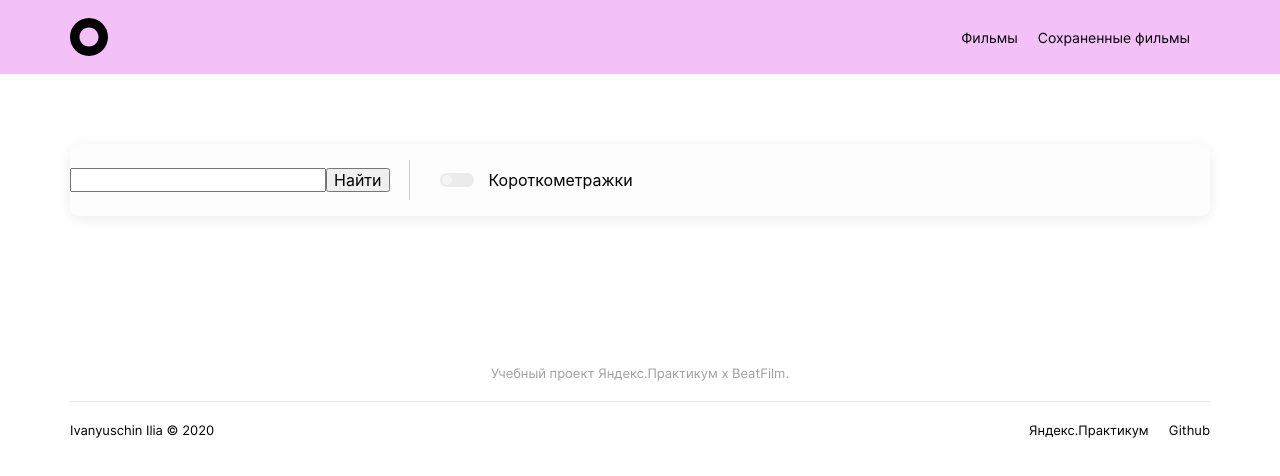
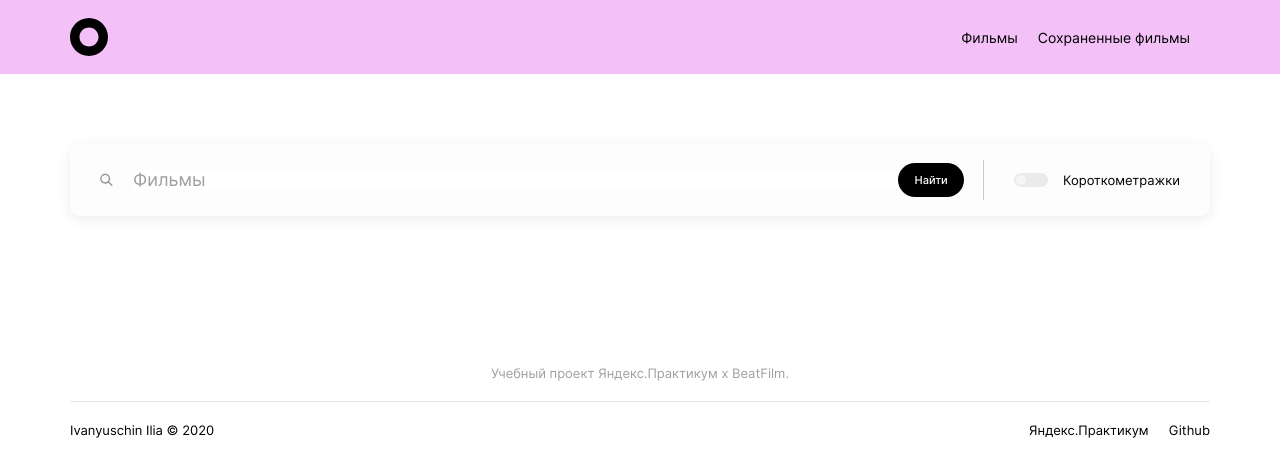
Before and after one commit to FulgrimPhoenix/movies-explorer-frontend-err, a React (Create React App) app: page /movies in a window 1280 px wide. Shown: the top 476 px of the page. Built offline with nearby package versions, Linux system fonts and the light colour scheme.

Commit message:
feat: сверстать поисковую строку для фильмов

```diff
--- a/src/components/App/App.js
+++ b/src/components/App/App.js
@@ -1,6 +1,6 @@
 import { Route, Routes } from "react-router-dom";
-import "../../vendor/fonts/fonts.css"
-import "../../vendor/normalize.css"
+import "../../vendor/fonts/fonts.css";
+import "../../vendor/normalize.css";
 import "./App.css";
 
 import { Header } from "../Header/Header";
@@ -8,22 +8,22 @@ import { Movies } from "../Movies/Movies.js";
 import { Main } from "../Main/Main";
 import { projectConstants } from "../../utils/constants";
 import { Footer } from "../Footer/Footer";
+import { SearchForm } from "../SearchForm/SearchForm.js";
 
 function App() {
-
   return (
     <div className="page">
-      <Header
-        navigationButtons={['Фильмы', 'Сохраненные фильмы']}
-      />
+      <Header navigationButtons={["Фильмы", "Сохраненные фильмы"]} />
       <Routes>
-        <Route path="movies" element={<Movies />} />
+        <Route path="movies" element={<Movies />}>
+          <Route index element={<SearchForm formSearchUtils={projectConstants.formSearchUtils}/>}/>
+        </Route>
         <Route path="/saved-movis" />
         <Route
           path="/"
           element={
             <>
-              <Main projectConstants={projectConstants}/>
+              <Main projectConstants={projectConstants} />
             </>
           }
         />
--- a/src/components/Movies/Movies.js
+++ b/src/components/Movies/Movies.js
@@ -1,10 +1,11 @@
+import { Outlet } from 'react-router-dom'
 import { SearchForm } from '../SearchForm/SearchForm'
 import './Movies.css'
 
 export function Movies(){
   return (
     <main className="movie">
-      <SearchForm />
+      <Outlet />
     </main>
   )
 }
--- a/src/components/SearchForm/SearchForm.css
+++ b/src/components/SearchForm/SearchForm.css
@@ -3,47 +3,116 @@
   width: 1140px;
   margin: 70px auto;
   border-radius: 9px;
-  background: #FDFDFD;
+  background: #fdfdfd;
   box-shadow: 0px 3px 14px 0px rgba(0, 0, 0, 0.08);
   display: flex;
   flex-direction: row;
   align-items: center;
 }
 
-.serch__shortfilm-checkbox{
+.search__input {
+  border: none;
+  padding: 0;
+  display: inline;
+  width: 100%;
+  outline: none;
+  background: #fff;
+  color: #000;
+  font-feature-settings: "clig" off, "liga" off;
+  font-family: Inter;
+  font-size: 18px;
+  font-style: normal;
+  font-weight: 400;
+  line-height: 20px;
+}
+
+.search__icon {
+  margin: 0 10px 0 19px;
+}
+
+.search__button {
+  display: flex;
+  border: none;
+  outline: none;
+  background-color: #000;
+  height: 34px;
+  border-radius: 48px;
+  cursor: pointer;
+  transition: 0.2s linear;
+}
+
+.search__button-text {
+  margin: auto;
+  padding: 0 10.35px 0;
+  color: #fff;
+  text-align: center;
+  font-feature-settings: "clig" off, "liga" off;
+  font-family: Inter;
+  font-size: 11px;
+  font-style: normal;
+  font-weight: 500;
+  line-height: 18px; /* 163.636% */
+
+}
+
+.search__button:hover{
+  opacity: .8;
+}
+
+.search__input::placeholder {
+  color: #a0a0a0;
+  font-feature-settings: "clig" off, "liga" off;
+  font-family: Inter;
+  font-size: 18px;
+  font-style: normal;
+  font-weight: 400;
+  line-height: 20px; /* 111.111% */
+}
+
+.serch__checkbox {
   position: absolute;
   z-index: -1;
   opacity: 0;
 }
 
-.check-container{
+.serch__container {
   display: flex;
   flex-direction: row;
-  align-items: center ;
+  align-items: center;
   padding-left: 29px;
-  border-left: #CBCBCB solid 1px;
+  border-left: #cbcbcb solid 1px;
   margin-left: 19px;
   height: 40px;
   margin-right: 14px;
 }
 
-.serch__shortfilm-checkbox:checked+.serch__shortfilm-checkbox-picture::before{
+.serch__checkbox:checked + .serch__checkbox-picture::before {
   background: url(../../images/checkbox-on.svg) no-repeat;
 }
 
-.serch__shortfilm-checkbox-picture{
+.serch__checkbox-picture {
   display: flex;
   flex-direction: row;
 }
 
-.serch__shortfilm-checkbox-picture:hover{
+.serch__checkbox-picture:hover {
   cursor: pointer;
 }
 
-.serch__shortfilm-checkbox-picture::before{
-  content: '';
+.serch__checkbox-picture::before {
+  content: "";
   margin: 0;
   width: 36px;
   height: 20px;
   background: url(../../images/checkbox-off.svg) no-repeat;
 }
+
+.search__checkbox-title {
+  margin: 0 30px 0 0;
+  color: #000;
+  font-family: Inter;
+  font-size: 13px;
+  font-style: normal;
+  font-weight: 400;
+  line-height: 18px; /* 138.462% */
+}
--- a/src/components/SearchForm/SearchForm.js
+++ b/src/components/SearchForm/SearchForm.js
@@ -1,16 +1,26 @@
-import './SearchForm.css'
+import "./SearchForm.css";
 
-export function SearchForm({ formUtils }) {
+export function SearchForm({ formSearchUtils }) {
   return (
     <form className="search__form">
-      <input className="serch__input" />
-      <button /*onSubmit={formUtils.onSubmit}*/>Найти</button>
-      <div className='check-container'>
-        <input type="checkbox" className='serch__shortfilm-checkbox' name='shortfilm' id='shortfilm' value='no' />
-        <label for='shortfilm' className='serch__shortfilm-checkbox-picture'></label>
-
+      <img
+        className="search__icon"
+        src={formSearchUtils.search_icon}
+        alt={formSearchUtils.alt_search_icon}
+      />
+      <input className="search__input" placeholder="Фильмы" />
+      <button className="search__button" /*onSubmit={formUtils.onSubmit}*/><p className="search__button-text">{formSearchUtils.button_text}</p></button>
+      <div className="serch__container">
+        <input
+          type="checkbox"
+          className="serch__checkbox"
+          name="shortfilm"
+          id="shortfilm"
+          value="no"
+        />
+        <label for="shortfilm" className="serch__checkbox-picture"></label>
       </div>
-      <p>Короткометражки</p>
+      <p className="search__checkbox-title">{formSearchUtils.checkbox_title}</p>
     </form>
-  )
+  );
 }
--- a/src/utils/constants.js
+++ b/src/utils/constants.js
@@ -1,4 +1,5 @@
 import myPhoto from "../images/myPhoto.jpg";
+import searchIcon from "../images/search-icon.svg";
 
 export const projectConstants = {
   aboutProjectData: [
@@ -31,17 +32,32 @@ export const projectConstants = {
     sectionTitle: "Портфолио",
     menuIcon: "↗",
     projects: [
-      { title: "Статичный сайт", link: "https://fulgrimphoenix.github.io/how-to-learn/" },
-      { title: "Адаптивный сайт", link: "https://fulgrimphoenix.github.io/russian-travel/" },
-      { title: "Одностраничное приложение", link: "https://garazhelka.nomoredomainsmonster.ru/" },
+      {
+        title: "Статичный сайт",
+        link: "https://fulgrimphoenix.github.io/how-to-learn/",
+      },
+      {
+        title: "Адаптивный сайт",
+        link: "https://fulgrimphoenix.github.io/russian-travel/",
+      },
+      {
+        title: "Одностраничное приложение",
+        link: "https://garazhelka.nomoredomainsmonster.ru/",
+      },
     ],
   },
   footerData: {
     signature: "Ivanyuschin Ilia © 2020",
-    mainInfo:"Учебный проект Яндекс.Практикум х BeatFilm.",
+    mainInfo: "Учебный проект Яндекс.Практикум х BeatFilm.",
     links: [
       { title: "Яндекс.Практикум", link: "https://practicum.yandex.ru/" },
-      { title: "Github", link: "https://github.com/" }
-    ]
-  }
+      { title: "Github", link: "https://github.com/" },
+    ],
+  },
+  formSearchUtils: {
+    search_icon: searchIcon,
+    alt_search_icon: "search icon",
+    button_text: "Найти",
+    checkbox_title: "Короткометражки",
+  },
 };
```
Also changed, not shown: src/images/search-icon.svg (added).
